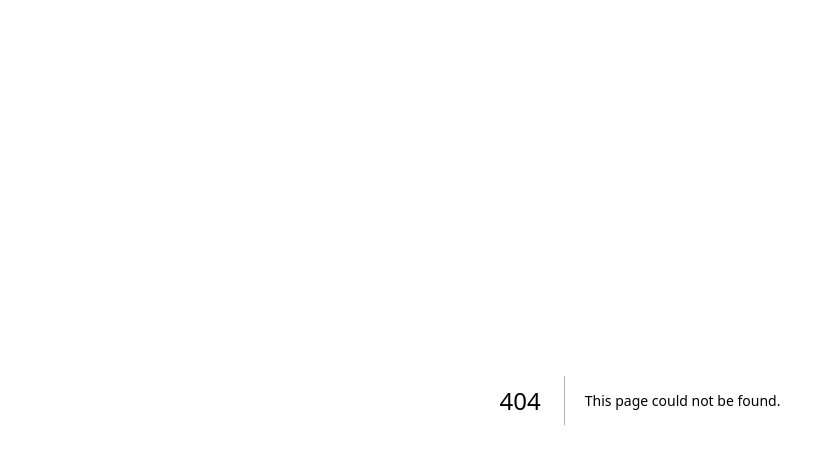
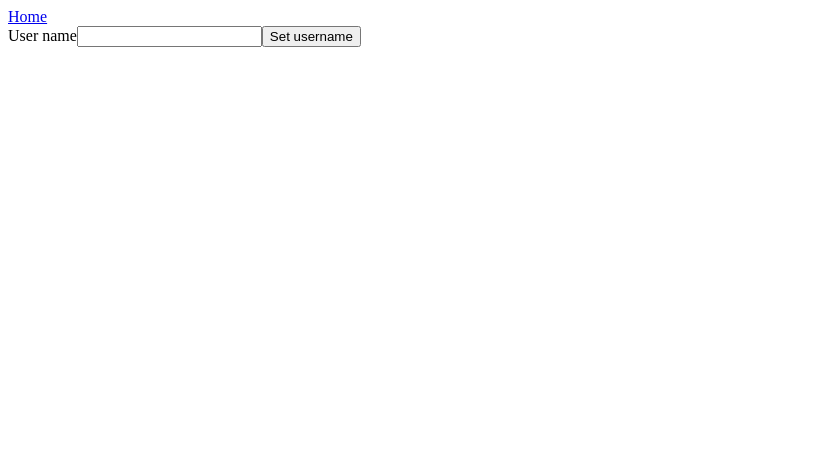
Before and after one commit to seyys/connect-4, a Next.js app: page /login in a window 1280 px wide. Before the commit this address had no page. Shown: the top 464 px of the page, without its empty margins (0-835 px from the left). Built offline with nearby package versions, Linux system fonts and the light colour scheme.

Commit message:
Add basic pages and components, WIP UserContext

```diff
--- /dev/null
+++ b/components/Layout.tsx
@@ -0,0 +1,12 @@
+import Navbar from "./Navbar"
+
+function Layout({ children }){
+    return (
+        <>
+            <Navbar />
+            <main>{children}</main>
+        </>
+    )
+}
+
+export default Layout
--- /dev/null
+++ b/components/Navbar.tsx
@@ -0,0 +1,11 @@
+import Link from "next/link"
+
+function Navbar(){
+    return (
+        <Link href='/'>
+            <a>Home</a>
+        </Link>
+    )
+}
+
+export default Navbar
--- /dev/null
+++ b/context/UserContext.tsx
@@ -0,0 +1,24 @@
+import { createContext, SetStateAction, useState, Dispatch } from "react";
+
+type UserContextType = {
+    username: string | null;
+    setUsername: Dispatch<SetStateAction<string>> | null;
+}
+
+const IUserContextState = {
+    username: null,
+    setUsername: () => {}
+}
+
+export const UserContext = createContext<UserContextType>(IUserContextState);
+
+const UserContextProvider = ({ children }) => {
+    const [username, setUsername] = useState<string|null>();
+    return (
+        <UserContext.Provider value={{ username, setUsername }}>
+            { children }
+        </UserContext.Provider>
+    );
+};
+
+export default UserContextProvider;
--- /dev/null
+++ b/pages/_app.tsx
@@ -0,0 +1,10 @@
+import { AppProps } from 'next/app'
+import Layout from '../components/Layout'
+
+export default function App({ Component, pageProps }: AppProps) {
+  return (
+    <Layout>
+        <Component {...pageProps} />
+    </Layout>
+  )
+}
--- /dev/null
+++ b/pages/login.tsx
@@ -0,0 +1,28 @@
+import { useContext, useState } from "react"
+import UserContextProvider, { UserContext } from "../context/UserContext";
+
+function LoginPage(){
+    const [ user, setUser ] = useState<string|undefined>(undefined);
+    const { username, setUsername } = useContext(UserContext);
+    console.log("1",username);
+    const submit = (e) => {
+        e.preventDefault();
+        console.log("2",user);
+        setUsername(user);
+    };
+    return(
+        <UserContextProvider>
+            <div>
+            <main>
+                <form onSubmit={submit}>
+                    <label onClick={() => console.log(username)}>User name</label>
+                    <input type="text" defaultValue={ username ? username : '' } onChange={(e) => setUser(e.target.value)} />
+                    <input type="submit" value="Set username" />
+                </form>
+            </main>
+            </div>
+        </UserContextProvider>
+    );
+  };
+
+  export default LoginPage;
```
Also changed, not shown: context/userContext.tsx (deleted, +0 -23 lines), pages/app.tsx (deleted, +0 -11 lines), pages/connect4.tsx (added, +34 -0 lines), pages/index.tsx (+7 -11 lines), 1 other file (tests, documents, lock files or other folders).
